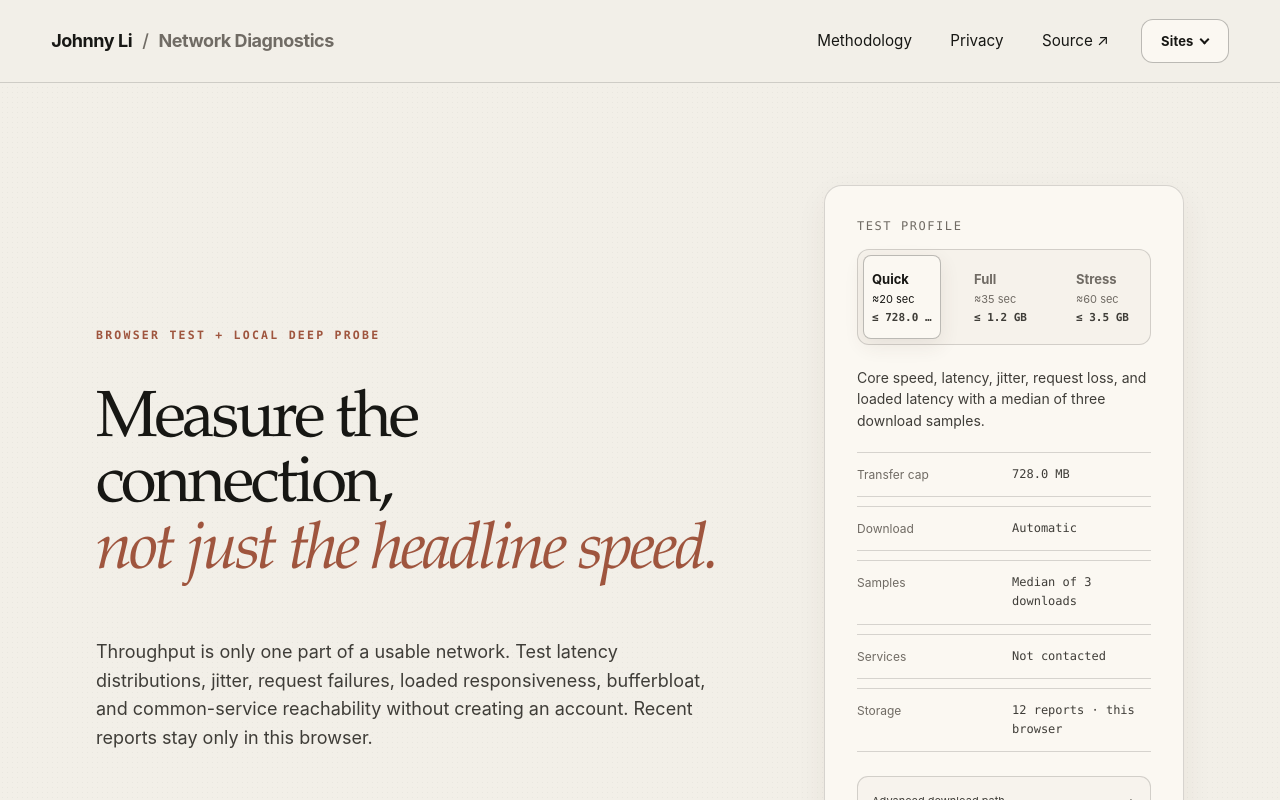
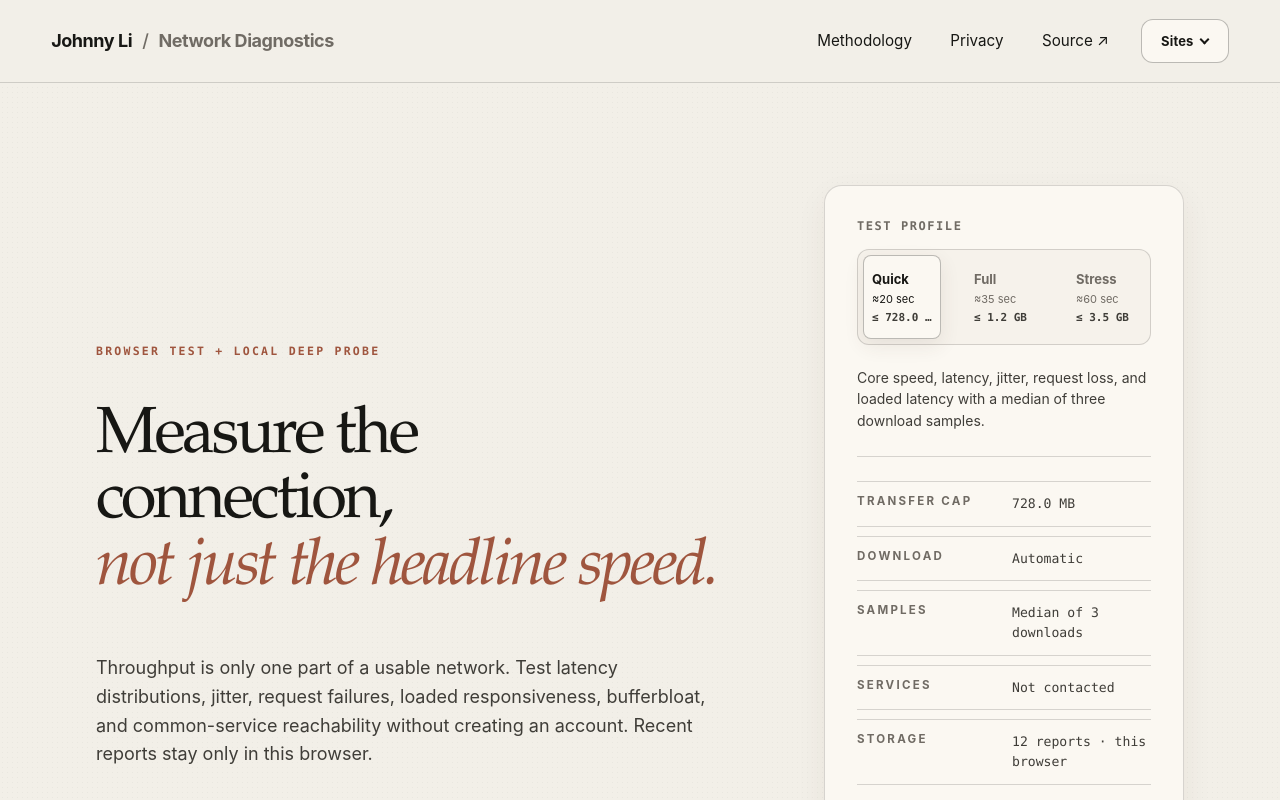
Before and after one commit to JohnnyZLi/Network-Diagnostics-Suite, a React (Vite) app: page / in a window 1280 px wide. Shown: the top 800 px of the page. Built offline with nearby package versions, Linux system fonts and the light colour scheme.

Commit message:
Apply shared content roles to test controls

```diff
--- a/src/components/TestControls.tsx
+++ b/src/components/TestControls.tsx
@@ -42,8 +42,8 @@ export function TestControls({
   const requiresConfirmation = mode !== "quick";
 
   return (
-    <section className="test-controls" aria-labelledby="test-controls-title">
-      <div className="eyebrow" id="test-controls-title">Test profile</div>
+    <section className="test-controls jl-panel jl-responsive-region" aria-labelledby="test-controls-title">
+      <div className="eyebrow jl-eyebrow" id="test-controls-title">Test profile</div>
       <div className="mode-selector" role="radiogroup" aria-label="Diagnostic test profile">
         {(Object.keys(TEST_MODES) as TestMode[]).map((option) => {
           const optionConfig = TEST_MODES[option];
@@ -67,14 +67,14 @@ export function TestControls({
         })}
       </div>
 
-      <div className="test-controls__summary">
+      <div className="test-controls__summary jl-prose">
         <p>{config.description}</p>
-        <dl>
-          <div><dt>Transfer cap</dt><dd>{formatBytes(transferCap)}</dd></div>
-          <div><dt>Download</dt><dd className={downloadPath === "auto" ? "path-recommendation" : ""}>{DOWNLOAD_PATHS[downloadPath].name}</dd></div>
-          <div><dt>Samples</dt><dd>Median of {config.downloadSamples} downloads</dd></div>
-          <div><dt>Services</dt><dd>{config.includeServices ? "6 destinations" : "Not contacted"}</dd></div>
-          <div><dt>Storage</dt><dd>12 reports · this browser</dd></div>
+        <dl className="jl-page-meta">
+          <div className="jl-meta-item"><dt>Transfer cap</dt><dd>{formatBytes(transferCap)}</dd></div>
+          <div className="jl-meta-item"><dt>Download</dt><dd className={downloadPath === "auto" ? "path-recommendation" : ""}>{DOWNLOAD_PATHS[downloadPath].name}</dd></div>
+          <div className="jl-meta-item"><dt>Samples</dt><dd>Median of {config.downloadSamples} downloads</dd></div>
+          <div className="jl-meta-item"><dt>Services</dt><dd>{config.includeServices ? "6 destinations" : "Not contacted"}</dd></div>
+          <div className="jl-meta-item"><dt>Storage</dt><dd>12 reports · this browser</dd></div>
         </dl>
       </div>
 
@@ -99,7 +99,7 @@ export function TestControls({
       </details>
 
       {!running && (
-        <div className={`data-use-note data-use-note--${mode}`}>
+        <div className={`data-use-note data-use-note--${mode} jl-callout`}>
           <strong>Data use</strong>
           <span>May transfer up to {formatBytes(transferCap)}. Avoid running on metered or cellular connections.</span>
         </div>
@@ -117,13 +117,13 @@ export function TestControls({
       )}
 
       {running ? (
-        <button type="button" className="run-button run-button--cancel" onClick={onCancel}>
+        <button type="button" className="run-button run-button--cancel jl-button" onClick={onCancel}>
           Stop test
         </button>
       ) : (
         <button
           type="button"
-          className="run-button"
+          className="run-button jl-button jl-button--primary"
           onClick={onStart}
           disabled={requiresConfirmation && !dataConfirmed}
         >
```
